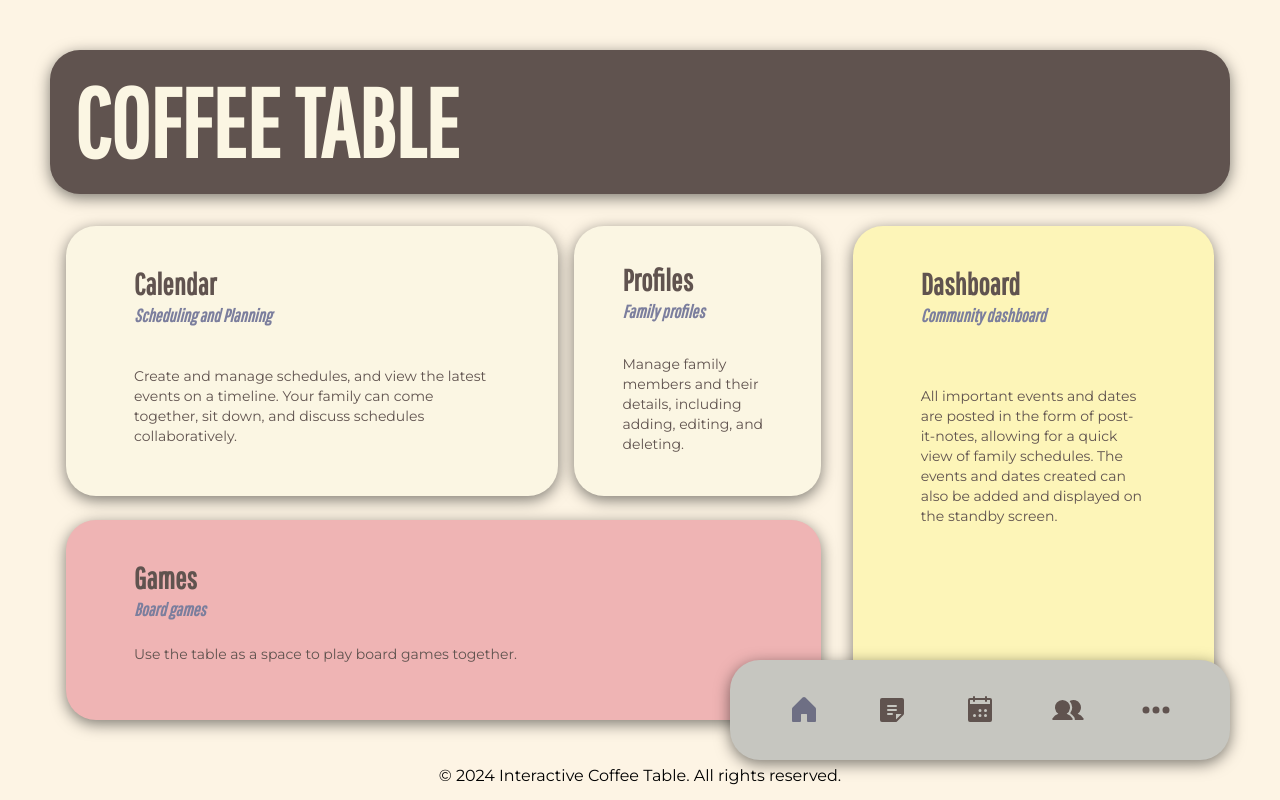
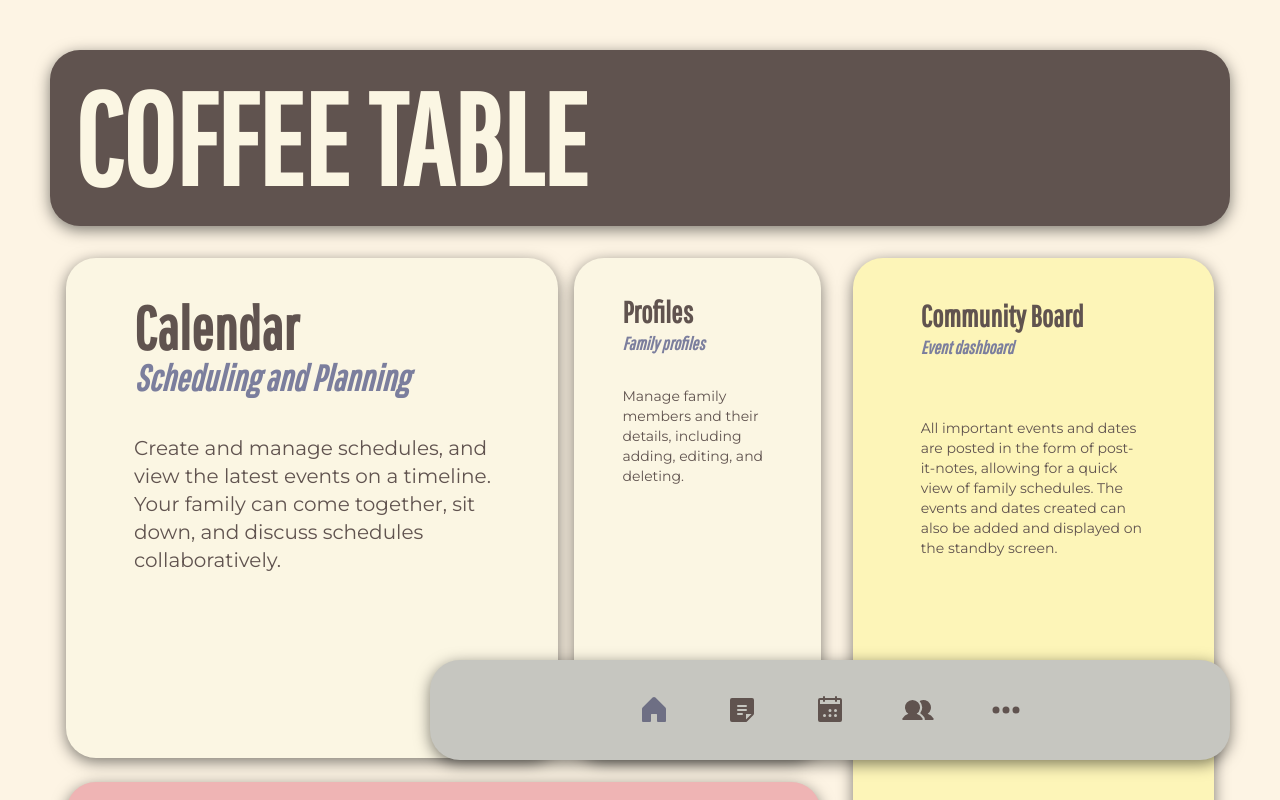
Before and after one commit to koningmalik412/3801-smart-table, a React (Create React App) app: page / in a window 1280 px wide. Shown: the top 800 px of the page. Built offline with nearby package versions, Linux system fonts and the light colour scheme.

Commit message:
Started changing homepage dimensions

```diff
--- a/src/pages/Header/index.js
+++ b/src/pages/Header/index.js
@@ -5,7 +5,7 @@ function Header({ navLinks }) {
   const location = useLocation();
 
   return (
-    <div className="pl-[50px] pr-[50px] w-[600px] flex align-items-center justify-end">
+    <div className="pl-[50px] pr-[50px] w-[900px] flex align-items-center justify-end">
       <nav className="bg-gray rounded-[30px] shadow-[0px_4px_15px_rgba(0,0,0,0.5)] px-0 py-4 mt-1 ml-auto w-full h-[100px] flex justify-center align-items-center">
         <div className="flex justify-between items-center">
           <div
--- a/src/pages/Homepage/index.js
+++ b/src/pages/Homepage/index.js
@@ -5,20 +5,20 @@ const Homepage = () => {
   return (
     <div className="pt-[50px] pl-[50px] pr-[50px] relative">
       <div className="block w-full p-6 bg-brown rounded-[30px] shadow-[0px_4px_15px_rgba(0,0,0,0.5)]">
-        <h5 className="text-8xl font-bold text-[#FBF6E3]">COFFEE TABLE</h5>
+        <h5 className="text-9xl font-bold text-[#FBF6E3]">COFFEE TABLE</h5>
       </div>
       <div className="flex mt-4">
         <div className="w-4/6 p-4">
-          <div className="flex h-[270px] gap-4">
+          <div className="flex h-[500px] gap-4">
             <Link to="/calendar" className="w-4/6">
               <div className="h-full p-10 w-full rounded-[30px] shadow-[0px_4px_15px_rgba(0,0,0,0.5)] bg-base">
-                <h3 className="text-3xl text-brown font-bold ml-7 font-pathway">
+                <h3 className="text-6xl text-brown font-bold ml-7 font-pathway">
                   Calendar
                 </h3>
-                <h4 className="text-lg text-[#7B7E9D] font-bold mb-2 ml-7 italic font-pathway">
+                <h4 className="text-4xl text-[#7B7E9D] font-bold mb-2 ml-7 italic font-pathway">
                   Scheduling and Planning
                 </h4>
-                <p className="text-sm mt-5 mb-2 pt-4 pr-6 ml-7 text-brown font-montserrat">
+                <p className="text-xl mt-5 mb-2 pt-4 pr-6 ml-7 text-brown font-montserrat">
                   Create and manage schedules, and view the latest events on a
                   timeline. Your family can come together, sit down, and discuss
                   schedules collaboratively.
@@ -41,7 +41,7 @@ const Homepage = () => {
             </Link>
           </div>
           <Link to="/games">
-            <div className="h-[200px] w-full mt-6 p-10 rounded-[30px] shadow-[0px_4px_15px_rgba(0,0,0,0.5)] bg-pink">
+            <div className="h-[620px] w-full mt-6 p-10 rounded-[30px] shadow-[0px_4px_15px_rgba(0,0,0,0.5)] bg-pink">
               <h3 className="text-3xl font-bold text-brown ml-7 font-pathway">
                 Games
               </h3>
@@ -56,12 +56,12 @@ const Homepage = () => {
         </div>
         <div className="w-2/6 p-4">
           <Link to="/community">
-            <div className="h-[495px] w-full p-10 rounded-[30px] shadow-[0px_4px_15px_rgba(0,0,0,0.5)] bg-yellow">
+            <div className="h-[1000px] w-full p-10 rounded-[30px] shadow-[0px_4px_15px_rgba(0,0,0,0.5)] bg-yellow">
               <h3 className="text-3xl font-bold text-brown ml-7 font-pathway">
-                Dashboard
+                Community Board
               </h3>
               <h4 className="text-lg text-[#7B7E9D] font-bold mb-2 italic ml-7 font-pathway">
-                Community dashboard
+                Event dashboard
               </h4>
               <p className="text-sm mb-2 mt-10 pt-4 ml-7 mr-7 text-brown font-montserrat">
                 All important events and dates are posted in the form of
```
